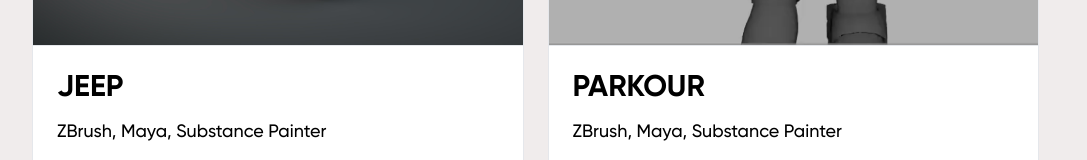
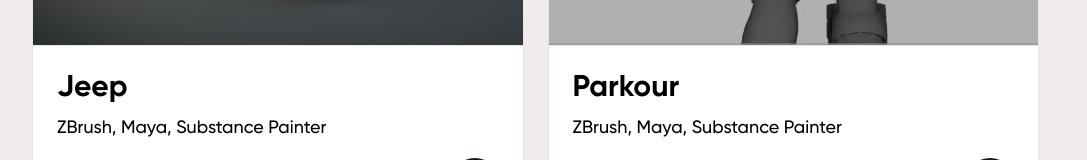
Before and after one commit to Vikraantnegi/vaibhav-portfolio, a Next.js app: page /pre-production in a window 1280 px wide. Shown: the part 509-669 px from the top of the page, without its empty margins (96-1183 px from the left). Built offline with nearby package versions, Linux system fonts and the light colour scheme.

Commit message:
fix: tweaking in cards

```diff
--- a/app/components/PreProductionCard.tsx
+++ b/app/components/PreProductionCard.tsx
@@ -38,7 +38,7 @@ const PreProductionCard = ({
 			</div>
 
 			<div className="p-5 md:p-6 flex flex-col relative border-t border-gray-200">
-				<h3 className="text-2xl md:text-3xl font-bold text-black mb-3">
+				<h3 className="text-2xl md:text-3xl font-bold text-black mb-2">
 					{title}
 				</h3>
 				<p className="text-base md:text-lg text-black font-medium leading-relaxed mb-4">
--- a/app/components/PreProductionSection.tsx
+++ b/app/components/PreProductionSection.tsx
@@ -14,13 +14,13 @@ import ParkourPreProduction from '@/assets/images/Parkour.png';
 
 const preProductionProjects = [
 	{
-		title: 'JEEP',
+		title: 'Jeep',
 		description: 'ZBrush, Maya, Substance Painter',
 		image: JeepPreProduction,
 		alt: 'Jeep Pre Production',
 	},
 	{
-		title: 'PARKOUR',
+		title: 'Parkour',
 		description: 'ZBrush, Maya, Substance Painter',
 		image: ParkourPreProduction,
 		alt: 'Parkour Pre Production',
```
